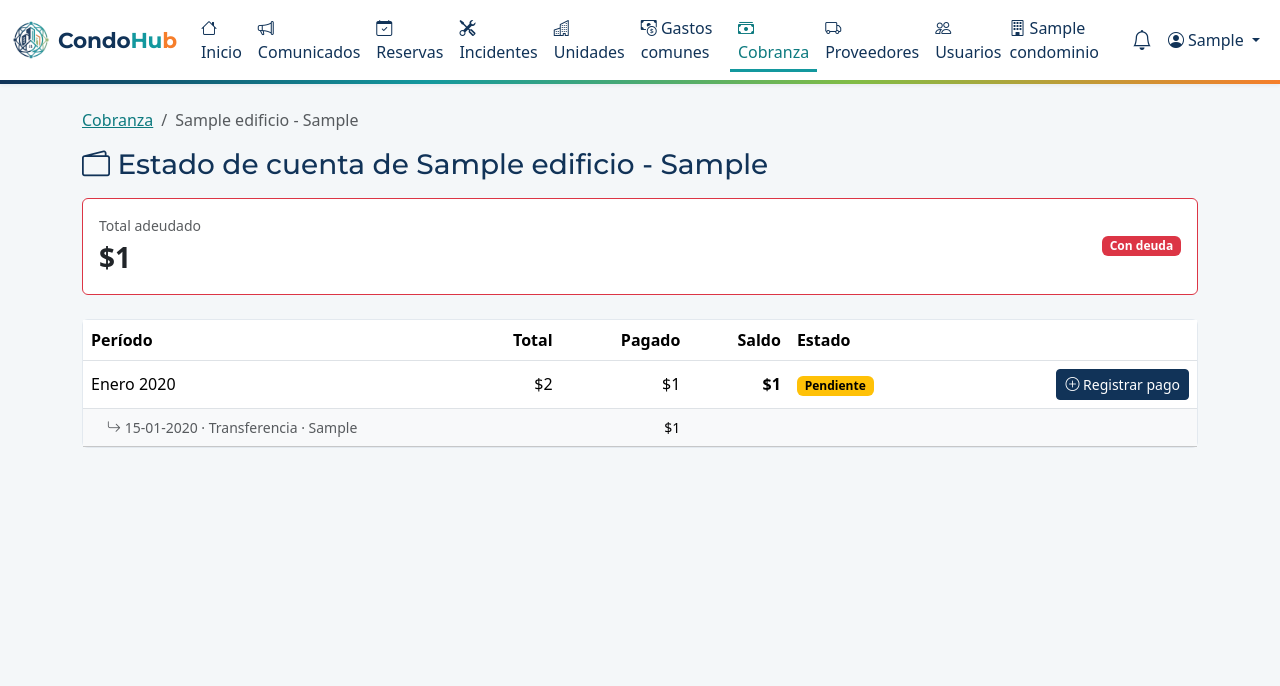
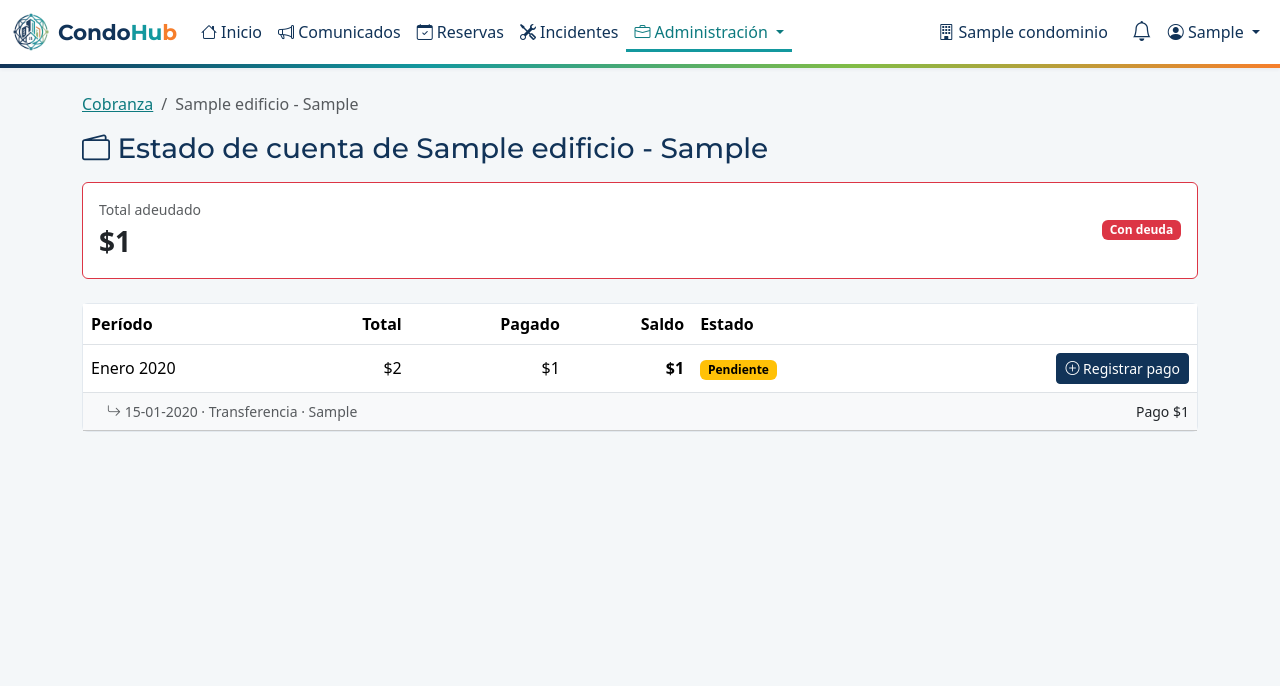
Before and after one commit to Trinity-Codex/Proyecto_CondoHub, a Django app: page /pagos/unidad/1/ in a window 1280 px wide. Shown: the top 686 px of the page. Run offline with Django 5.2, Linux system fonts and the light colour scheme; a user stored in the database is signed in; tables that the repository leaves empty hold one stand-in row (values such as "Sample post").

Commit message:
Menú "Administración" y cuenta de unidad en el celular (#45)
* Agrupa la gestión en el menú "Administración" y ajusta la cuenta de unidad en el celular

- base.html: Unidades, Usuarios, Gastos comunes, Cobranza, Reporte de morosidad
  y Proveedores pasan a un desplegable "Administración" (la barra vuelve a caber
  en una línea a 1200 px). "Mi cuenta" y "Cobranza" ya no se marcan a la vez.
- condohub.css: el ítem activo de los desplegables usa el azul de la marca.
- cuenta_unidad.html: en el celular se ocultan Total y Pagado y el botón queda
  con ícono; los pagos van en una fila de ancho completo (RNF03).
- pagos/consultas.py: se restauran los comentarios del filtro del residente.
- celda_segura(): también neutraliza tabulación y retorno de carro (OWASP,
  sugerencia de Maximiliano en #39).
- 4 pruebas nuevas del menú y 2 de celda_segura.

Co-Authored-By: Claude Opus 5.5 <noreply@anthropic.com>

* Ubica el contador de notificaciones sobre la esquina de la campana

En escritorio el número rojo se medía desde todo el enlace (con su relleno) y
quedaba lejos, en la esquina del panel. Ahora el contenedor .campana es el
punto de referencia: el número se apoya en la esquina superior derecha del
ícono, más pequeño y superponiéndose solo un poco, con un borde blanco.
El menú del celular no cambia.

Co-Authored-By: Claude Opus 5.5 <noreply@anthropic.com>

---------

Co-authored-by: Walther Vicente Mora Rivera <walther.vicente@hotmail.com>
Co-authored-by: Claude Opus 5.5 <noreply@anthropic.com>

```diff
--- a/apps/gastos/tests_reportes.py
+++ b/apps/gastos/tests_reportes.py
@@ -255,5 +255,7 @@ class CsvTest(EscenarioReporte):
 class CeldaSeguraTest(SimpleTestCase):
     def test_los_textos_que_parecen_formulas_se_neutralizan(self):
         self.assertEqual(celda_segura("=HYPERLINK(\"x\")"), "'=HYPERLINK(\"x\")")
+        self.assertEqual(celda_segura("\t=1+1"), "'\t=1+1")  # tabulación (OWASP)
+        self.assertEqual(celda_segura("\r=1+1"), "'\r=1+1")  # retorno de carro (OWASP)
         self.assertEqual(celda_segura("Torre A"), "Torre A")
         self.assertEqual(celda_segura(-5), -5)  # los números no se tocan
--- a/apps/gastos/views.py
+++ b/apps/gastos/views.py
@@ -305,10 +305,11 @@ class ReporteView(ReporteMixin, TemplateView):
 def celda_segura(valor):
     """
     Evita la "inyección de fórmulas" en Excel: un texto que empieza con = + - @
-    se ejecutaría como fórmula al abrir el archivo. Se le antepone un apóstrofo.
+    (o con tabulación o retorno de carro, según OWASP) se ejecutaría como
+    fórmula al abrir el archivo. Se le antepone un apóstrofo.
     Los números se dejan tal cual para que Excel pueda sumarlos.
     """
-    if isinstance(valor, str) and valor[:1] in ("=", "+", "-", "@"):
+    if isinstance(valor, str) and valor[:1] in ("=", "+", "-", "@", "\t", "\r"):
         return "'" + valor
     return valor
 
--- a/apps/pagos/consultas.py
+++ b/apps/pagos/consultas.py
@@ -11,13 +11,16 @@ def cobros_del_residente(usuario, condominio):
     return (
         DetalleGastoComun.objects.filter(
             periodo__condominio=condominio,
-            periodo__estado=PeriodoGasto.Estado.EMITIDO,
+            periodo__estado=PeriodoGasto.Estado.EMITIDO,  # lo no emitido aún no se cobra
+            # Las dos condiciones del residente van en el MISMO filter(): así deben
+            # cumplirse en la misma fila de Residente (este usuario Y activo). En dos
+            # filter() separados podría coincidir un residente activo cualquiera de la unidad.
             unidad__residentes__usuario=usuario,
             unidad__residentes__activo=True,
         )
         .select_related("periodo", "unidad__edificio")
         .prefetch_related("pagos")  # una consulta para todos los pagos (evita una por cobro)
-        .distinct()
+        .distinct()  # si la unidad tiene varios residentes, el JOIN repetiría el cobro
         .order_by("-periodo__anio", "-periodo__mes", "unidad__numero")
     )
 
--- a/apps/pagos/templates/pagos/cuenta_unidad.html
+++ b/apps/pagos/templates/pagos/cuenta_unidad.html
@@ -21,16 +21,21 @@
   </div>
 </div>
 
+{% comment %}
+  En el celular (RNF03) se ocultan Total y Pagado (d-none d-md-table-cell) y el botón
+  queda solo con el ícono: así Saldo, Estado y "Registrar pago" siempre se ven.
+  Cada pago va en una fila propia que ocupa todo el ancho, con su monto al final.
+{% endcomment %}
 <div class="card">
 <div class="table-responsive">
   <table class="table align-middle mb-0">
-    <thead><tr><th>Período</th><th class="text-end">Total</th><th class="text-end">Pagado</th><th class="text-end">Saldo</th><th>Estado</th><th></th></tr></thead>
+    <thead><tr><th>Período</th><th class="text-end d-none d-md-table-cell">Total</th><th class="text-end d-none d-md-table-cell">Pagado</th><th class="text-end">Saldo</th><th>Estado</th><th></th></tr></thead>
     <tbody>
       {% for c in cobros %}
       <tr>
         <td>{{ c.periodo }}</td>
-        <td class="text-end text-nowrap">{{ c.total|pesos }}</td>
-        <td class="text-end text-nowrap">{{ c.pagado|pesos }}</td>
+        <td class="text-end text-nowrap d-none d-md-table-cell">{{ c.total|pesos }}</td>
+        <td class="text-end text-nowrap d-none d-md-table-cell">{{ c.pagado|pesos }}</td>
         <td class="text-end text-nowrap fw-semibold">{{ c.saldo|pesos }}</td>
         <td>
           {% if c.estado == "PAGADO" %}<span class="badge text-bg-success">Pagado</span>
@@ -40,15 +45,18 @@
         <td class="text-end">
           {# Solo el administrador registra pagos; el comité solo consulta. #}
           {% if es_admin and c.saldo %}
-          <a class="btn btn-sm btn-primary" href="{% url 'pagos:registrar_pago' c.pk %}"><i class="bi bi-plus-circle"></i> Registrar pago</a>
+          <a class="btn btn-sm btn-primary text-nowrap" href="{% url 'pagos:registrar_pago' c.pk %}" aria-label="Registrar pago de {{ c.periodo }}"><i class="bi bi-plus-circle"></i><span class="d-none d-md-inline"> Registrar pago</span></a>
           {% endif %}
         </td>
       </tr>
       {% for p in c.pagos.all %}
       <tr class="table-light small">
-        <td class="ps-4 text-muted" colspan="2"><i class="bi bi-arrow-return-right"></i> {{ p.fecha|date:"d-m-Y" }} · {{ p.get_medio_display }}{% if p.observacion %} · {{ p.observacion }}{% endif %}</td>
-        <td class="text-end text-nowrap">{{ p.monto|pesos }}</td>
-        <td colspan="3"></td>
+        <td class="ps-4 text-muted" colspan="6">
+          <div class="d-flex justify-content-between gap-3">
+            <span><i class="bi bi-arrow-return-right"></i> {{ p.fecha|date:"d-m-Y" }} · {{ p.get_medio_display }}{% if p.observacion %} · {{ p.observacion }}{% endif %}</span>
+            <span class="text-nowrap text-body">Pago {{ p.monto|pesos }}</span>
+          </div>
+        </td>
       </tr>
       {% endfor %}
       {% empty %}
--- a/static/css/condohub.css
+++ b/static/css/condohub.css
@@ -65,6 +65,31 @@ h1, h2, h3, .h1, .h2, .h3, .h4, .h5, .marca {
 .barra-principal .nav-link.active {
   color: var(--condohub-teal-texto);
   box-shadow: inset 0 -3px 0 var(--condohub-teal);  /* subrayado de la sección actual */
+}
+
+/* Campana de notificaciones en escritorio: el número rojo se apoya en la esquina
+   superior derecha del ícono y lo tapa solo un poco. .campana es el elemento con
+   position: relative, así el contador (absolute) se mide desde la campana y no
+   desde todo el enlace, que tiene relleno a los lados. */
+.campana {
+  position: relative;
+  line-height: 1;
+}
+.campana-contador {
+  position: absolute;
+  top: -0.3rem;
+  left: 0.7rem;         /* empieza a la mitad de la campana: se superpone un poco */
+  font-size: 0.6rem;
+  padding: 0.25em 0.45em;
+  min-width: 1.1rem;    /* un solo dígito queda redondo */
+  box-shadow: 0 0 0 2px #fff;  /* borde blanco: separa el número del ícono */
+}
+
+/* Menús desplegables (Administración, condominio, usuario): la página actual se
+   marca con el azul de la marca en vez del azul por defecto de Bootstrap. */
+.barra-principal .dropdown-menu {
+  --bs-dropdown-link-active-bg: var(--condohub-azul);
+  --bs-dropdown-link-hover-color: var(--condohub-teal-texto);
 }
 
 /* Nombre "CondoHub" con los colores del logotipo */
--- a/templates/base.html
+++ b/templates/base.html
@@ -46,8 +46,14 @@
 
     <div class="collapse navbar-collapse" id="menu">
       {% if condominio_activo %}
-      {# Enlaces del menú. request.resolver_match.app_name marca la sección actual. #}
-      {% with seccion=request.resolver_match.app_name %}
+      {% comment %}
+        Enlaces del menú. request.resolver_match marca dónde está el usuario:
+          - app_name (seccion): la app, ej. "gastos";
+          - url_name (vista):   la página, ej. "estado_cuenta".
+        La app "pagos" tiene páginas del residente (Mi cuenta) y de la administración
+        (Cobranza): por eso ahí se mira también la vista, para no marcar las dos.
+      {% endcomment %}
+      {% with seccion=request.resolver_match.app_name vista=request.resolver_match.url_name %}
       <ul class="navbar-nav me-auto">
         <li class="nav-item"><a class="nav-link {% if seccion == 'core' %}active{% endif %}" href="{% url 'core:inicio' %}"><i class="bi bi-house"></i> Inicio</a></li>
         <li class="nav-item"><a class="nav-link {% if seccion == 'comunicados' %}active{% endif %}" href="{% url 'comunicados:lista' %}"><i class="bi bi-megaphone"></i> Comunicados</a></li>
@@ -55,16 +61,33 @@
         <li class="nav-item"><a class="nav-link {% if seccion == 'incidentes' %}active{% endif %}" href="{% url 'incidentes:lista' %}"><i class="bi bi-tools"></i> Incidentes</a></li>
         {# NUEVO (Issue #3): enlace del estado de cuenta, solo para residentes #}
         {% if es_residente %}
-        <li class="nav-item"><a class="nav-link {% if seccion == 'pagos' %}active{% endif %}" href="{% url 'pagos:estado_cuenta' %}"><i class="bi bi-wallet2"></i> Mi cuenta</a></li>
+        <li class="nav-item"><a class="nav-link {% if vista == 'estado_cuenta' or vista == 'cobro_detalle' %}active{% endif %}" href="{% url 'pagos:estado_cuenta' %}"><i class="bi bi-wallet2"></i> Mi cuenta</a></li>
         {% endif %}
+        {% comment %}
+          Administración (administrador y comité): un menú desplegable, así la barra
+          cabe en una línea aunque crezcan los módulos. El botón queda marcado si la
+          página actual es una de las de adentro.
+        {% endcomment %}
         {% if es_admin or es_comite %}
-        <li class="nav-item"><a class="nav-link {% if seccion == 'condominios' %}active{% endif %}" href="{% url 'condominios:unidades' %}"><i class="bi bi-buildings"></i> Unidades</a></li>
-        <li class="nav-item"><a class="nav-link {% if seccion == 'gastos' %}active{% endif %}" href="{% url 'gastos:periodos' %}"><i class="bi bi-cash-coin"></i> Gastos comunes</a></li>
-        <li class="nav-item"><a class="nav-link {% if seccion == 'pagos' %}active{% endif %}" href="{% url 'pagos:cobranza' %}"><i class="bi bi-cash-stack"></i> Cobranza</a></li>
-        <li class="nav-item"><a class="nav-link {% if seccion == 'proveedores' %}active{% endif %}" href="{% url 'proveedores:lista' %}"><i class="bi bi-truck"></i> Proveedores</a></li>
-        {% endif %}
-        {% if es_admin %}
-        <li class="nav-item"><a class="nav-link {% if seccion == 'cuentas' and 'usuario' in request.resolver_match.url_name %}active{% endif %}" href="{% url 'cuentas:usuarios' %}"><i class="bi bi-people"></i> Usuarios</a></li>
+        <li class="nav-item dropdown">
+          <a class="nav-link dropdown-toggle {% if seccion == 'condominios' or seccion == 'gastos' or seccion == 'proveedores' or seccion == 'pagos' and vista != 'estado_cuenta' and vista != 'cobro_detalle' or seccion == 'cuentas' and 'usuario' in vista %}active{% endif %}"
+             href="#" role="button" data-bs-toggle="dropdown" aria-expanded="false">
+            <i class="bi bi-briefcase"></i> Administración
+          </a>
+          <ul class="dropdown-menu">
+            <li><h6 class="dropdown-header">Comunidad</h6></li>
+            <li><a class="dropdown-item {% if seccion == 'condominios' %}active{% endif %}" href="{% url 'condominios:unidades' %}"><i class="bi bi-buildings"></i> Unidades</a></li>
+            {% if es_admin %}
+            <li><a class="dropdown-item {% if seccion == 'cuentas' and 'usuario' in vista %}active{% endif %}" href="{% url 'cuentas:usuarios' %}"><i class="bi bi-people"></i> Usuarios</a></li>
+            {% endif %}
+            <li><hr class="dropdown-divider"></li>
+            <li><h6 class="dropdown-header">Finanzas</h6></li>
+            <li><a class="dropdown-item {% if seccion == 'gastos' and vista != 'reporte' %}active{% endif %}" href="{% url 'gastos:periodos' %}"><i class="bi bi-cash-coin"></i> Gastos comunes</a></li>
+            <li><a class="dropdown-item {% if seccion == 'pagos' and vista != 'estado_cuenta' and vista != 'cobro_detalle' %}active{% endif %}" href="{% url 'pagos:cobranza' %}"><i class="bi bi-cash-stack"></i> Cobranza</a></li>
+            <li><a class="dropdown-item {% if vista == 'reporte' %}active{% endif %}" href="{% url 'gastos:reporte' %}"><i class="bi bi-graph-up"></i> Reporte de morosidad</a></li>
+            <li><a class="dropdown-item {% if seccion == 'proveedores' %}active{% endif %}" href="{% url 'proveedores:lista' %}"><i class="bi bi-truck"></i> Proveedores</a></li>
+          </ul>
+        </li>
         {% endif %}
       </ul>
       {% endwith %}
@@ -102,12 +125,13 @@
         {% endcomment %}
         {% if condominio_activo %}
         <li class="nav-item">
-          <a class="nav-link position-relative" href="{% url 'notificaciones:lista' %}"
+          <a class="nav-link" href="{% url 'notificaciones:lista' %}"
              aria-label="Notificaciones{% if notificaciones_sin_leer %}, {{ notificaciones_sin_leer }} sin leer{% endif %}">
-            <span class="d-none d-lg-inline">
+            {# El contador se ubica sobre la CAMPANA (su contenedor), no sobre todo el enlace: ver .campana en condohub.css #}
+            <span class="campana d-none d-lg-inline-block">
               <i class="bi bi-bell fs-5"></i>
               {% if notificaciones_sin_leer %}
-              <span class="position-absolute top-0 start-100 translate-middle badge rounded-pill bg-danger">{{ notificaciones_sin_leer }}</span>
+              <span class="campana-contador badge rounded-pill bg-danger">{{ notificaciones_sin_leer }}</span>
               {% endif %}
             </span>
             <span class="d-lg-none">
```
Also changed, not shown: apps/core/tests.py (+37 -0 lines).
